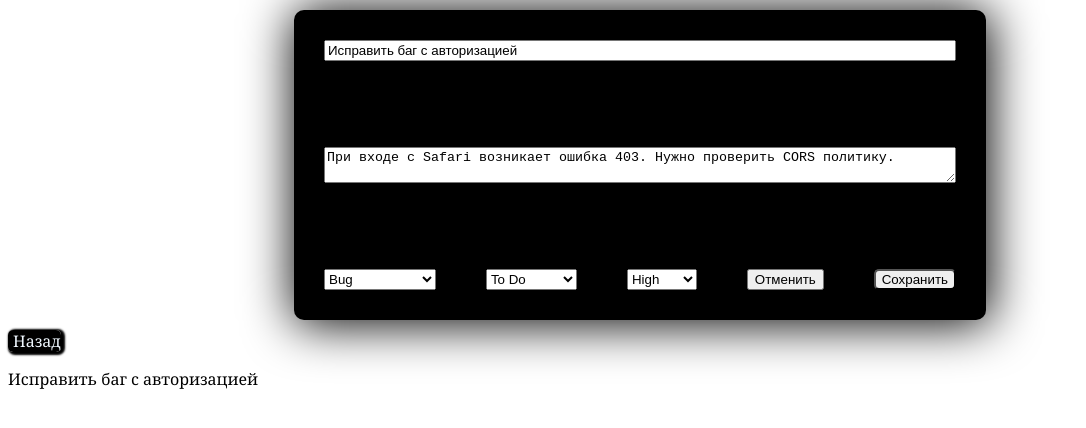
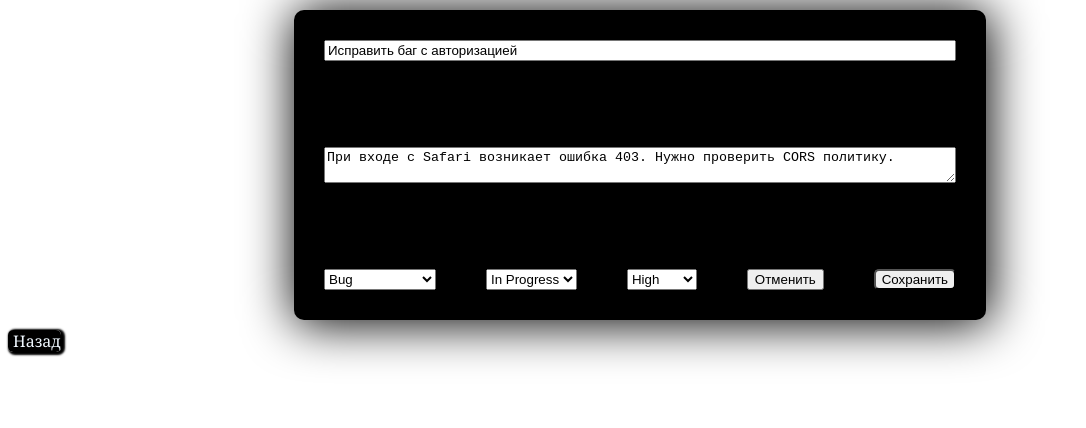
Before and after one commit to sharbeatz/task-manager, a React (Vite) app: page /1 in a window 1280 px wide. Both pictures are taken after a click on the button "Редактировать". Shown: the top 428 px of the page, without its empty margins (0-1086 px from the left). Built offline with nearby package versions, Linux system fonts and the light colour scheme.

Commit message:
Домашка 1 вроде доделана

```diff
--- a/src/components/TaskDetails/TaskDetails.tsx
+++ b/src/components/TaskDetails/TaskDetails.tsx
@@ -16,7 +16,7 @@ export const TaskDetails = () => {
   const [text, setText] = useState<Task>(task);
   const [editing, setEditing] = useState<boolean>(false);
 
-  const handleChange = (e: React.ChangeEvent<HTMLInputElement> | React.ChangeEvent<HTMLTextAreaElement>) => {
+  const handleChange = (e: React.ChangeEvent<HTMLInputElement> | React.ChangeEvent<HTMLTextAreaElement> | React.ChangeEvent<HTMLSelectElement> ) => {
     const {value, name} = e.target;
     setText(prev=> ({
       ...prev,
@@ -24,10 +24,18 @@ export const TaskDetails = () => {
     }))
   }
 
+  // Кнопка сохранения изменений
   const handleSave = () => {
     updateTask(task.id, text);
     setEditing(false);
   }
+
+  const handleCancel = () => {
+    setEditing(false);
+    setText(task);
+  }
+
+
 
   console.log(tasks.map(item => item))
 
@@ -67,25 +75,25 @@ export const TaskDetails = () => {
           <textarea className={styles.cardDescriptionEditing} value={text.description} onChange={handleChange} name='description'></textarea>
           <div className={styles.cardInfo}>
 
-          <select className={styles.categoryEditing}>
+          <select className={styles.categoryEditing} onChange={handleChange} name='category' value={text.category}>
             {cardInfo.category.map(item => (<option>{item}</option>))}
           </select>
 
-          <select className={styles.statusEditing}>
+          <select className={styles.statusEditing} onChange={handleChange} name='status' value={text.status}>
             {cardInfo.status.map(item => (<option>{item}</option>))}
 
           </select>
 
-          <select className={styles.priorityEditing}>
+          <select className={styles.priorityEditing} onChange={handleChange} name='priority' value={text.priority}>
             {cardInfo.priority.map(item => (<option>{item}</option>))}
           </select>
 
-          <button className={styles.cancelButton}>Отменить</button>
+          <button className={styles.cancelButton} onClick={handleCancel}>Отменить</button>
           <button className={styles.editButton} onClick={handleSave}>Сохранить</button>
           </div>
         </div>
       <Link to={'/'} className={styles.backButton}>Назад</Link>
-      <p>{text.title}</p>
+
       </>
   )
 }
```
